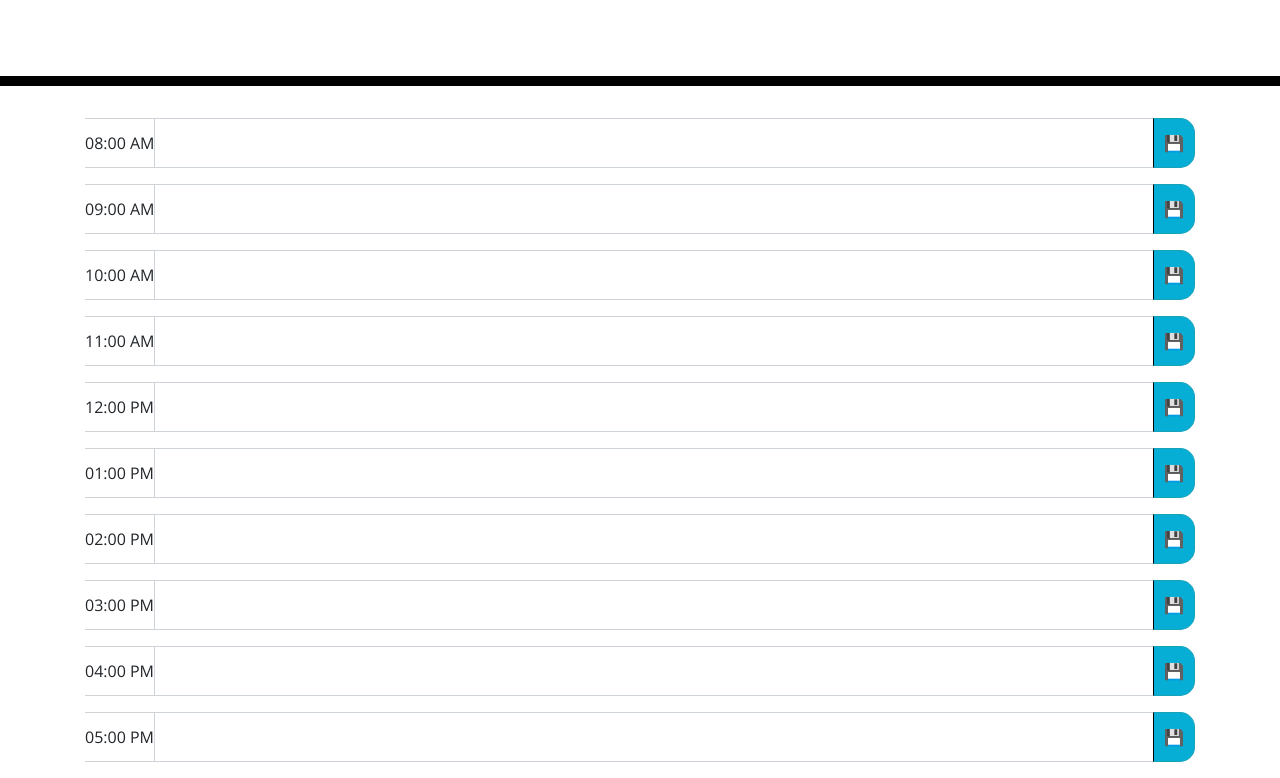
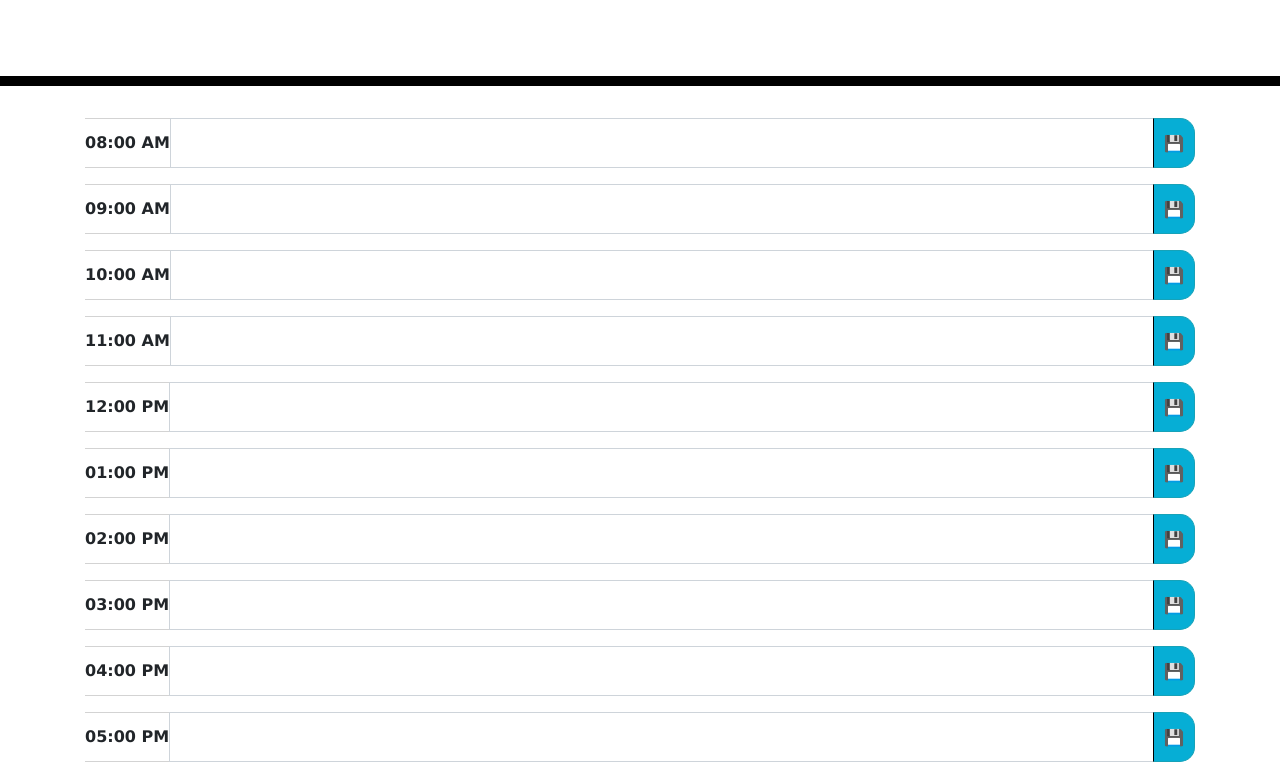
Before and after one commit to jonteal/work-day-scheduler, a plain HTML site: page index.html in a window 1280 px wide. Shown: the part 182-960 px from the top of the page. Drawn offline with nearby package versions, Linux system fonts and the light colour scheme.

Commit message:
Additional pseudo code in JS

```diff
--- a/ASSETS/CSS/style.css
+++ b/ASSETS/CSS/style.css
@@ -157,3 +157,8 @@ textarea {
 .form-control {
     height: 50px;
 }
+
+.time-text {
+    font-weight: bold;
+    font-family:Verdana, Geneva, Tahoma, sans-serif;
+}
--- a/ASSETS/JS/script.js
+++ b/ASSETS/JS/script.js
@@ -1,4 +1,6 @@
 var saveButton = document.getElementById("saveBtn");
+
+saveButton.addEventListener = ("click", );
 
 // Function to use localStorage to set appointments that will not disappear when the page is
 // reloaded.
--- a/index.html
+++ b/index.html
@@ -22,7 +22,7 @@
         <!-- Timeblocks go here -->
         <div class="input-group mb-3">
             <div class="time-box">
-                <div>08:00 AM</div>
+                <div class="time-text">08:00 AM</div>
             </div>
             <input type="text" class="form-control" placeholder="" aria-label="Schedule Availability" aria-describedby="basic-addon2">
             <div class="input-group-append">
@@ -31,7 +31,7 @@
         </div>
         <div class="input-group mb-3">
             <div class="time-box">
-                <div>09:00 AM</div>
+                <div class="time-text">09:00 AM</div>
             </div>
             <input type="text" class="form-control" placeholder="" aria-label="Schedule Availability" aria-describedby="basic-addon2">
             <div class="input-group-append">
@@ -40,7 +40,7 @@
         </div>
         <div class="input-group mb-3">
             <div class="time-box">
-                <div>10:00 AM</div>
+                <div class="time-text">10:00 AM</div>
             </div>
             <input type="text" class="form-control" placeholder="" aria-label="Schedule Availability" aria-describedby="basic-addon2">
             <div class="input-group-append">
@@ -49,7 +49,7 @@
         </div>
         <div class="input-group mb-3">
             <div class="time-box">
-                <div>11:00 AM</div>
+                <div class="time-text">11:00 AM</div>
             </div>
             <input type="text" class="form-control" placeholder="" aria-label="Schedule Availability" aria-describedby="basic-addon2">
             <div class="input-group-append">
@@ -58,7 +58,7 @@
         </div>
         <div class="input-group mb-3">
             <div class="time-box">
-                <div>12:00 PM</div>
+                <div class="time-text">12:00 PM</div>
             </div>
             <input type="text" class="form-control" placeholder="" aria-label="Schedule Availability" aria-describedby="basic-addon2">
             <div class="input-group-append">
@@ -67,7 +67,7 @@
         </div>
         <div class="input-group mb-3">
             <div class="time-box">
-                <div>01:00 PM</div>
+                <div class="time-text">01:00 PM</div>
             </div>
             <input type="text" class="form-control" placeholder="" aria-label="Schedule Availability" aria-describedby="basic-addon2">
             <div class="input-group-append">
@@ -76,7 +76,7 @@
         </div>
         <div class="input-group mb-3">
             <div class="time-box">
-                <div>02:00 PM</div>
+                <div class="time-text">02:00 PM</div>
             </div>
             <input type="text" class="form-control" placeholder="" aria-label="Schedule Availability" aria-describedby="basic-addon2">
             <div class="input-group-append">
@@ -85,7 +85,7 @@
         </div>
         <div class="input-group mb-3">
             <div class="time-box">
-                <div>03:00 PM</div>
+                <div class="time-text">03:00 PM</div>
             </div>
             <input type="text" class="form-control" placeholder="" aria-label="Schedule Availability" aria-describedby="basic-addon2">
             <div class="input-group-append">
@@ -94,7 +94,7 @@
         </div>
         <div class="input-group mb-3">
             <div class="time-box">
-                <div>04:00 PM</div>
+                <div class="time-text">04:00 PM</div>
             </div>
             <input type="text" class="form-control" placeholder="" aria-label="Schedule Availability" aria-describedby="basic-addon2">
             <div class="input-group-append">
@@ -103,7 +103,7 @@
         </div>
         <div class="input-group mb-3">
             <div class="time-box">
-                <div>05:00 PM</div>
+                <div class="time-text">05:00 PM</div>
             </div>
             <input type="text" class="form-control" placeholder="" aria-label="Schedule Availability" aria-describedby="basic-addon2">
             <div class="input-group-append">
```
